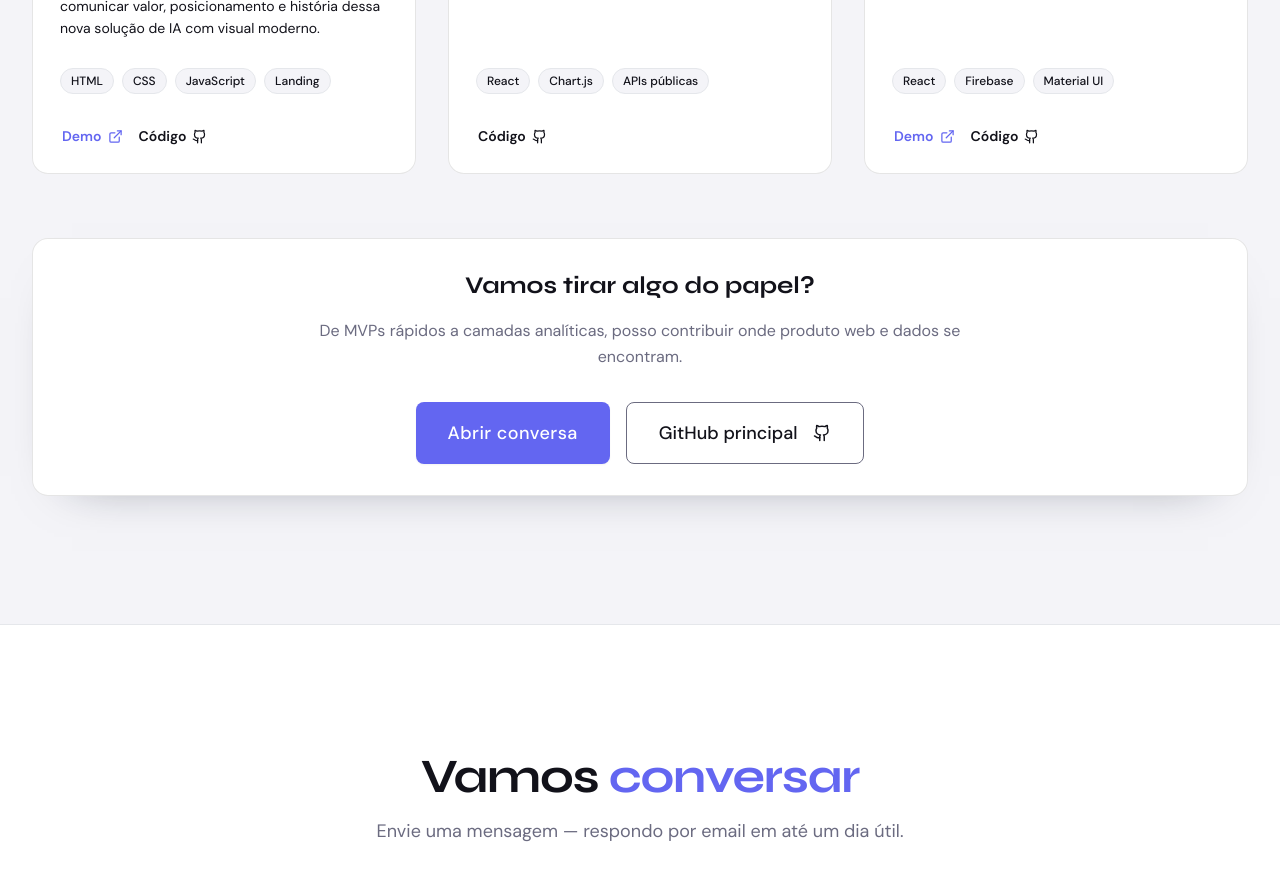
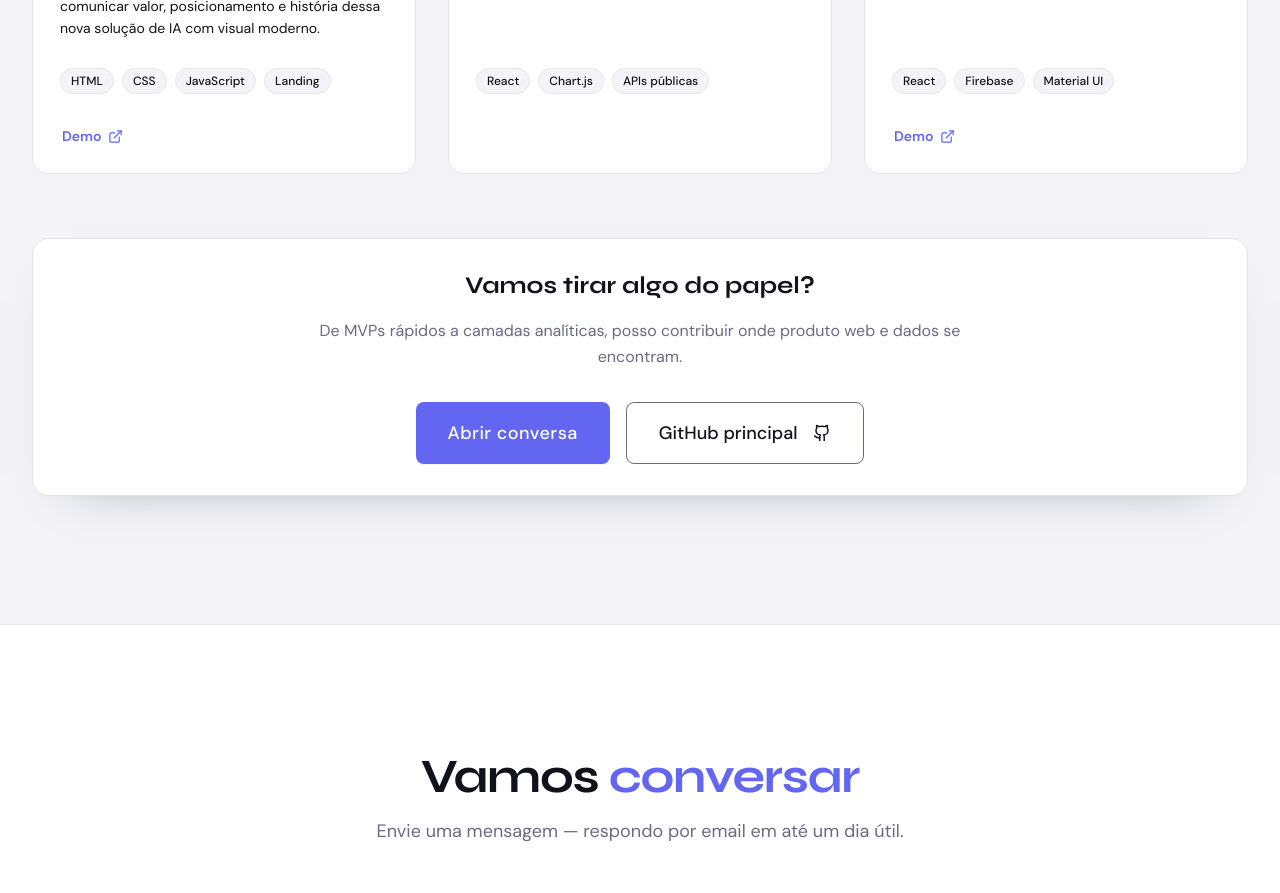
Before and after one commit to Kaue-Gomes/portifoliodev, a Next.js app: page / in a window 1280 px wide. Shown: the part 4620-5513 px from the top of the page. Built offline with nearby package versions, Linux system fonts and the light colour scheme; no server answers.

Commit message:
Ajusta cor do link GitHub nos projetos

```diff
--- a/components/sections/Projects.tsx
+++ b/components/sections/Projects.tsx
@@ -211,7 +211,7 @@ function FeaturedProjectCard({ onCredentials, ...project }: FeaturedProps) {
                 href={project.github}
                 target="_blank"
                 rel="noopener noreferrer"
-                className="inline-flex items-center gap-2 rounded-lg bg-white/92 px-4 py-2.5 text-sm font-semibold text-neutral-950 transition-colors hover:bg-[color:var(--accent)] hover:text-white focus-visible:outline-none focus-visible:ring-2 focus-visible:ring-[color:var(--accent)]"
+                className="inline-flex items-center gap-2 rounded-lg border border-zinc-200/55 bg-transparent px-4 py-2.5 text-sm font-semibold text-zinc-100 transition-colors hover:border-[color:var(--accent)] hover:text-white focus-visible:outline-none focus-visible:ring-2 focus-visible:ring-[color:var(--accent)]"
               >
                 Código <Github size={16} aria-hidden />
               </a>
@@ -295,7 +295,7 @@ function CompactProjectCard(project: CompactProps) {
             href={project.github}
             target="_blank"
             rel="noopener noreferrer"
-            className="inline-flex items-center gap-1.5 text-sm font-semibold text-[color:var(--text)] hover:text-[color:var(--accent)] focus-visible:outline-none focus-visible:ring-2 focus-visible:ring-[color:var(--accent)] rounded-sm px-0.5"
+            className="inline-flex items-center gap-1.5 rounded-sm px-0.5 text-sm font-semibold text-white hover:text-[color:var(--accent)] focus-visible:outline-none focus-visible:ring-2 focus-visible:ring-[color:var(--accent)]"
           >
             Código <Github size={15} aria-hidden />
           </a>
```
